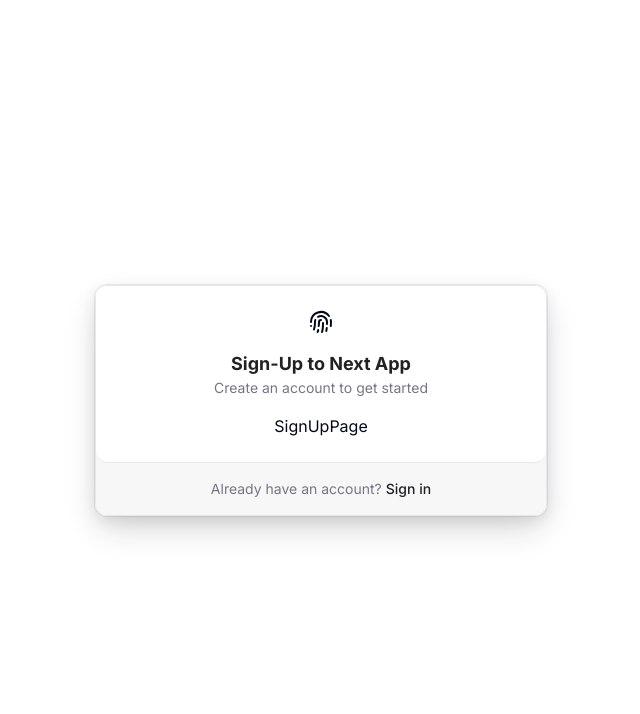
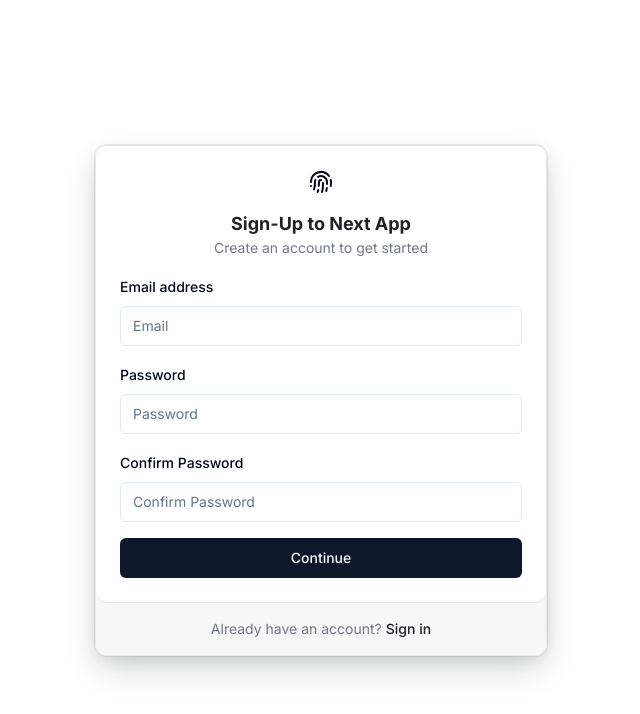
Before and after one commit to Mihir2423/next-js-auth-starter, a Next.js app: page /sign-up in a window 1280 px wide. Shown: the top 714 px of the page, without its empty margins (319-959 px from the left). Built offline with nearby package versions, Linux system fonts and the light colour scheme.

Commit message:
feat: complete sign up page ui

```diff
--- a/src/app/(auth)/sign-up/page.tsx
+++ b/src/app/(auth)/sign-up/page.tsx
@@ -1,12 +1,103 @@
-import { AuthLayout } from '@/components/auth/layout'
-import React from 'react'
+"use client";
 
-type Props = {}
+import { AuthLayout } from "@/components/auth/layout";
+import { zodResolver } from "@hookform/resolvers/zod";
+import React from "react";
+import { useForm } from "react-hook-form";
+import { z } from "zod";
+import { Button } from "@/components/ui/button";
+import {
+  Form,
+  FormControl,
+  FormField,
+  FormItem,
+  FormLabel,
+  FormMessage,
+} from "@/components/ui/form";
+import { Input } from "@/components/ui/input";
+
+const registrationSchema = z
+  .object({
+    email: z.string().email(),
+    password: z.string().min(8),
+    passwordConfirmation: z.string().min(8),
+  })
+  .refine((data) => data.password === data.passwordConfirmation, {
+    message: "Passwords don't match",
+    path: ["passwordConfirmation"],
+  });
+
+type Props = {};
 
 const SignUpPage = (props: Props) => {
+  const form = useForm<z.infer<typeof registrationSchema>>({
+    resolver: zodResolver(registrationSchema),
+    defaultValues: {
+      email: "",
+      password: "",
+      passwordConfirmation: "",
+    },
+  });
+  function onSubmit(values: z.infer<typeof registrationSchema>) {
+    // execute(values);
+    console.log(values);
+  }
   return (
-    <AuthLayout type="Sign-Up" text="Create an account to get started">SignUpPage</AuthLayout>
-  )
-}
+    <AuthLayout type="Sign-Up" text="Create an account to get started">
+      <div className="w-full">
+        <Form {...form}>
+          <form
+            onSubmit={form.handleSubmit(onSubmit)}
+            className="space-y-4 w-full"
+          >
+            <FormField
+              control={form.control}
+              name="email"
+              render={({ field }) => (
+                <FormItem className="w-full">
+                  <FormLabel className="">Email address</FormLabel>
+                  <FormControl>
+                    <Input placeholder="Email" {...field} />
+                  </FormControl>
+                  <FormMessage />
+                </FormItem>
+              )}
+            />
+            <FormField
+              control={form.control}
+              name="password"
+              render={({ field }) => (
+                <FormItem className="w-full">
+                  <FormLabel className="">Password</FormLabel>
+                  <FormControl>
+                    <Input placeholder="Password" {...field} />
+                  </FormControl>
+                  <FormMessage />
+                </FormItem>
+              )}
+            />
+            <FormField
+              control={form.control}
+              name="passwordConfirmation"
+              render={({ field }) => (
+                <FormItem className="w-full">
+                  <FormLabel className="">Confirm Password</FormLabel>
+                  <FormControl>
+                    <Input placeholder="Confirm Password" {...field} />
+                  </FormControl>
+                  <FormMessage />
+                </FormItem>
+              )}
+            />
+            <Button type="submit" className="w-full py-[4px] text-sm">
+              Continue
+              {/* {isPending && <Loader2 className="w-4 h-4 ml-2 animate-spin" />} */}
+            </Button>
+          </form>
+        </Form>
+      </div>
+    </AuthLayout>
+  );
+};
 
-export default SignUpPage
+export default SignUpPage;
```
